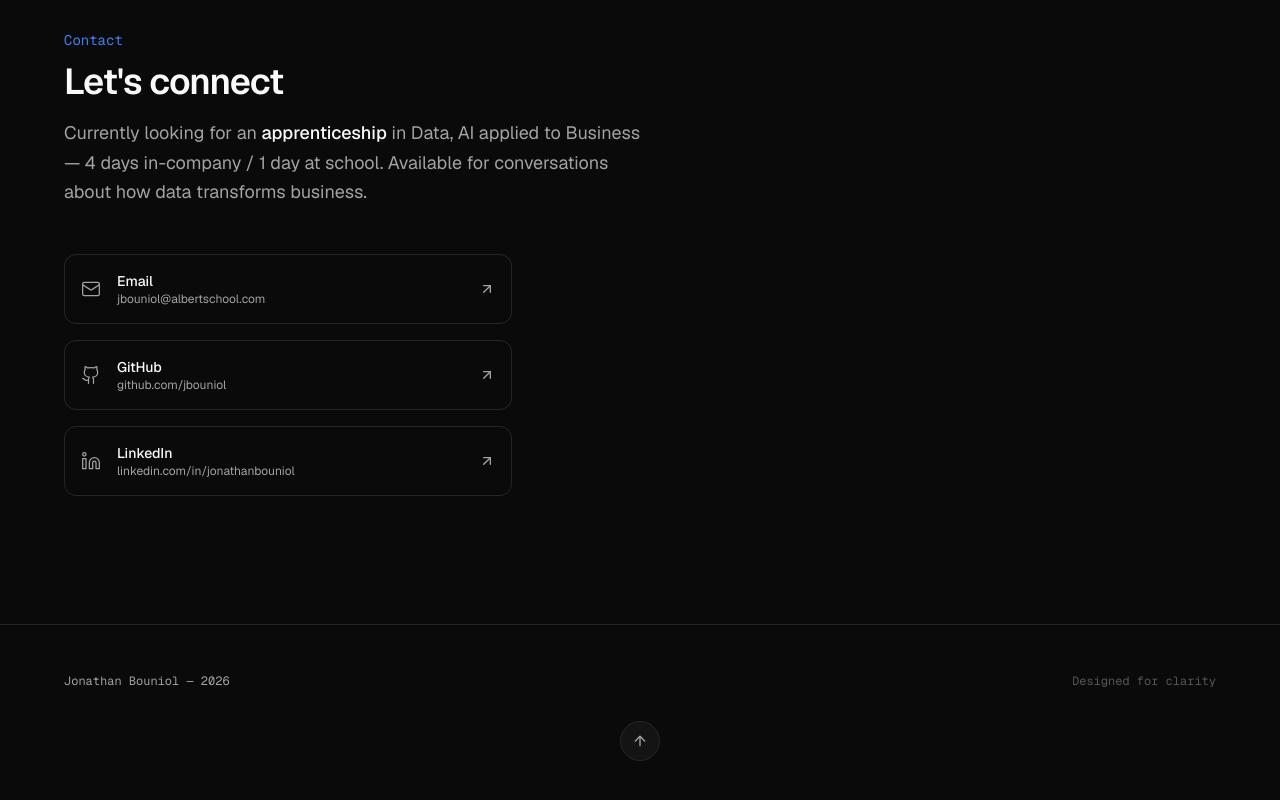
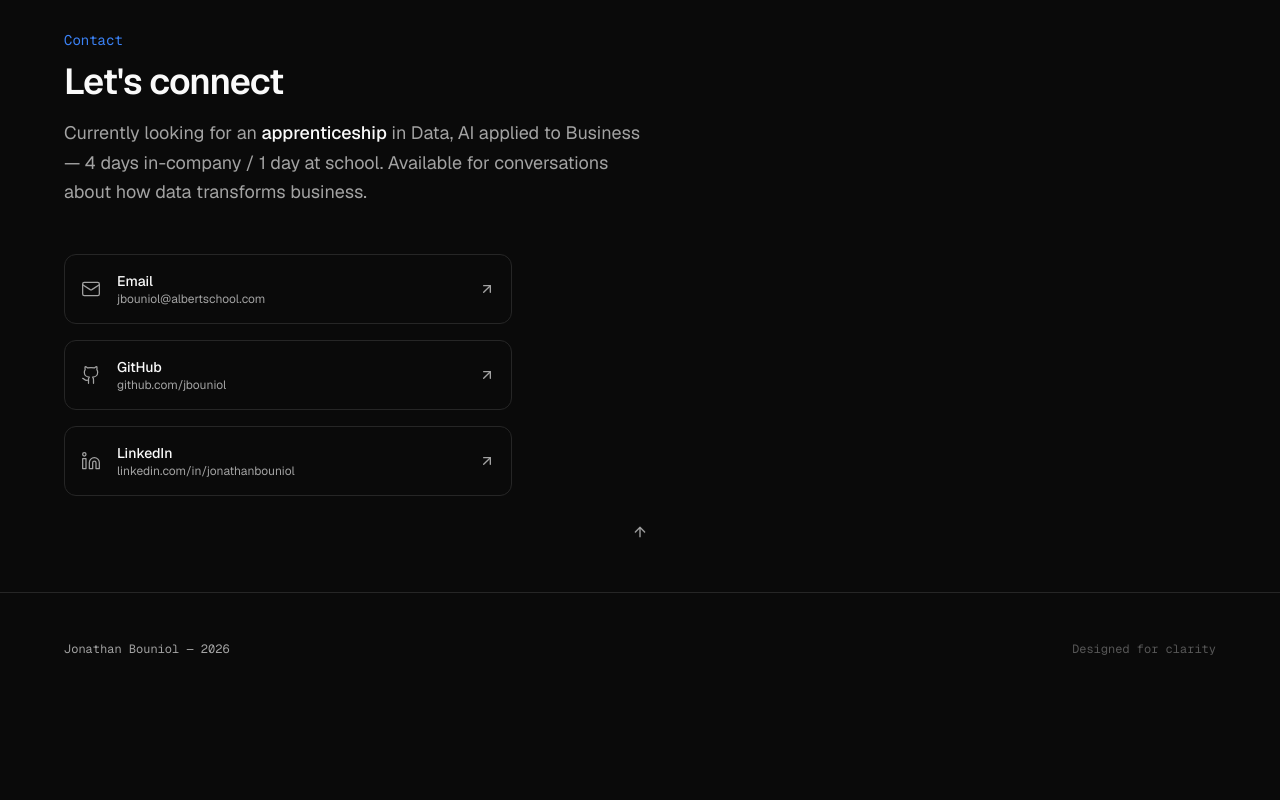
Before and after one commit to jbouniol/portfolio, a Next.js app: page / in a window 1280 px wide. Shown: the part 7876-8676 px from the top of the page. After the commit the page ends 8581 px from the top, so only its background shows below. Built offline with nearby package versions, Linux system fonts and the light colour scheme.

Commit message:
feat: add smooth scroll to top functionality in Contact component

```diff
--- a/src/components/CommandModal.tsx
+++ b/src/components/CommandModal.tsx
@@ -51,6 +51,7 @@ export default function CommandModal({
 }: {
   pageContext: string;
 }) {
+  const hasContext = pageContext.trim().length > 0;
   const [isOpen, setIsOpen] = useState(false);
   const [query, setQuery] = useState("");
   const [result, setResult] = useState<SearchResult | null>(null);
@@ -187,15 +188,12 @@ export default function CommandModal({
             onClick={(e) => e.stopPropagation()}
           >
             {/* Context badge + close */}
+            {hasContext && (
               <div className="flex items-center justify-between px-4 pt-3 pb-0">
-              {pageContext ? (
                 <div className="inline-flex items-center gap-1.5 px-2.5 py-1 bg-accent/10 border border-accent/20 rounded-full">
                   <Sparkles size={11} className="text-accent" />
                   <span className="text-[11px] font-mono text-accent">{pageContext}</span>
                 </div>
-              ) : (
-                <div />
-              )}
                 <button
                   onClick={close}
                   className="p-1.5 text-muted hover:text-foreground transition-colors rounded-lg hover:bg-surface"
@@ -204,6 +202,7 @@ export default function CommandModal({
                   <X size={15} />
                 </button>
               </div>
+            )}
 
             {/* Search form */}
             <form onSubmit={handleSubmit} className="flex items-center gap-3 px-4 py-3 border-b border-border">
--- a/src/components/Contact.tsx
+++ b/src/components/Contact.tsx
@@ -1,7 +1,7 @@
 "use client";
 
 import { motion } from "framer-motion";
-import { Mail, Github, Linkedin, ArrowUpRight } from "lucide-react";
+import { Mail, Github, Linkedin, ArrowUpRight, ArrowUp } from "lucide-react";
 
 const links = [
   {
@@ -25,8 +25,19 @@ const links = [
 ];
 
 export default function Contact() {
+  const scrollToTop = () => {
+    const html = document.documentElement;
+    const previousBehavior = html.style.scrollBehavior;
+    html.style.scrollBehavior = "smooth";
+    window.scrollTo({ top: 0, left: 0, behavior: "smooth" });
+    window.history.replaceState(null, "", window.location.pathname + window.location.search);
+    requestAnimationFrame(() => {
+      html.style.scrollBehavior = previousBehavior;
+    });
+  };
+
   return (
-    <section id="contact" className="py-32 px-6">
+    <section id="contact" className="pt-32 pb-12 px-6">
       <div className="max-w-6xl mx-auto">
         <motion.div
           initial={{ opacity: 0, y: 20 }}
@@ -77,6 +88,17 @@ export default function Contact() {
             </motion.a>
           ))}
         </div>
+
+        <div className="mt-8 flex justify-center">
+          <button
+            type="button"
+            onClick={scrollToTop}
+            aria-label="Back to top"
+            className="inline-flex items-center justify-center text-muted hover:text-foreground transition-colors"
+          >
+            <ArrowUp size={16} className="animate-bounce" />
+          </button>
+        </div>
       </div>
     </section>
   );
--- a/src/components/Footer.tsx
+++ b/src/components/Footer.tsx
@@ -1,19 +1,4 @@
-"use client";
-
-import { ArrowUp } from "lucide-react";
-
 export default function Footer() {
-  const scrollToTop = () => {
-    const html = document.documentElement;
-    const previousBehavior = html.style.scrollBehavior;
-    html.style.scrollBehavior = "smooth";
-    window.scrollTo({ top: 0, left: 0, behavior: "smooth" });
-    window.history.replaceState(null, "", window.location.pathname + window.location.search);
-    requestAnimationFrame(() => {
-      html.style.scrollBehavior = previousBehavior;
-    });
-  };
-
   return (
     <footer className="py-12 px-6 border-t border-border">
       <div className="max-w-6xl mx-auto">
@@ -25,16 +10,6 @@ export default function Footer() {
             Designed for clarity
           </p>
         </div>
-        <div className="mt-8 flex justify-center">
-          <button
-            type="button"
-            onClick={scrollToTop}
-            aria-label="Back to top"
-            className="inline-flex items-center justify-center w-10 h-10 rounded-full border border-border bg-surface text-muted hover:text-foreground hover:border-accent/40 transition-colors"
-          >
-            <ArrowUp size={16} />
-          </button>
-        </div>
       </div>
     </footer>
   );
```
Lines whose indentation alone changed are shown as unchanged.
